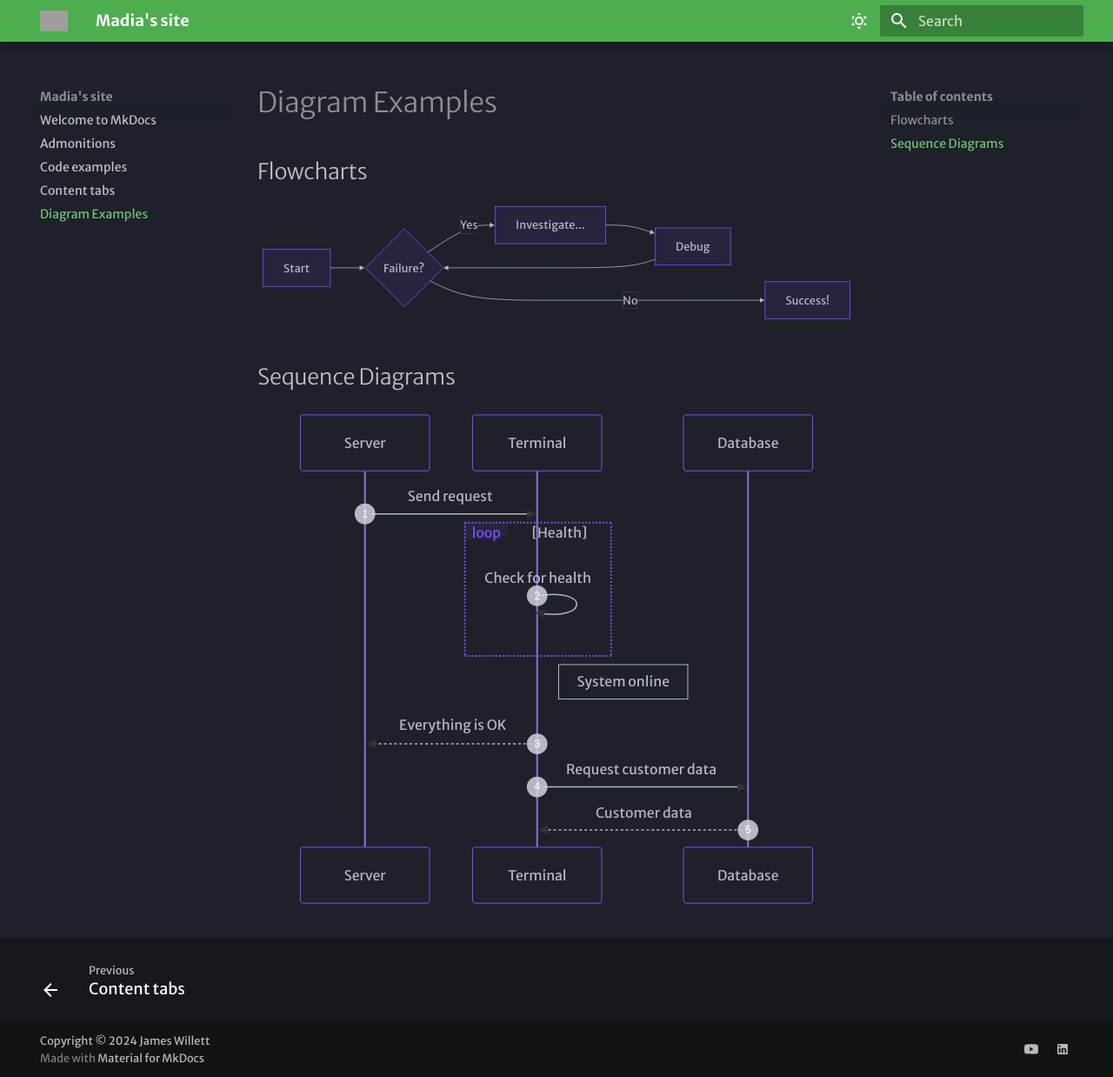
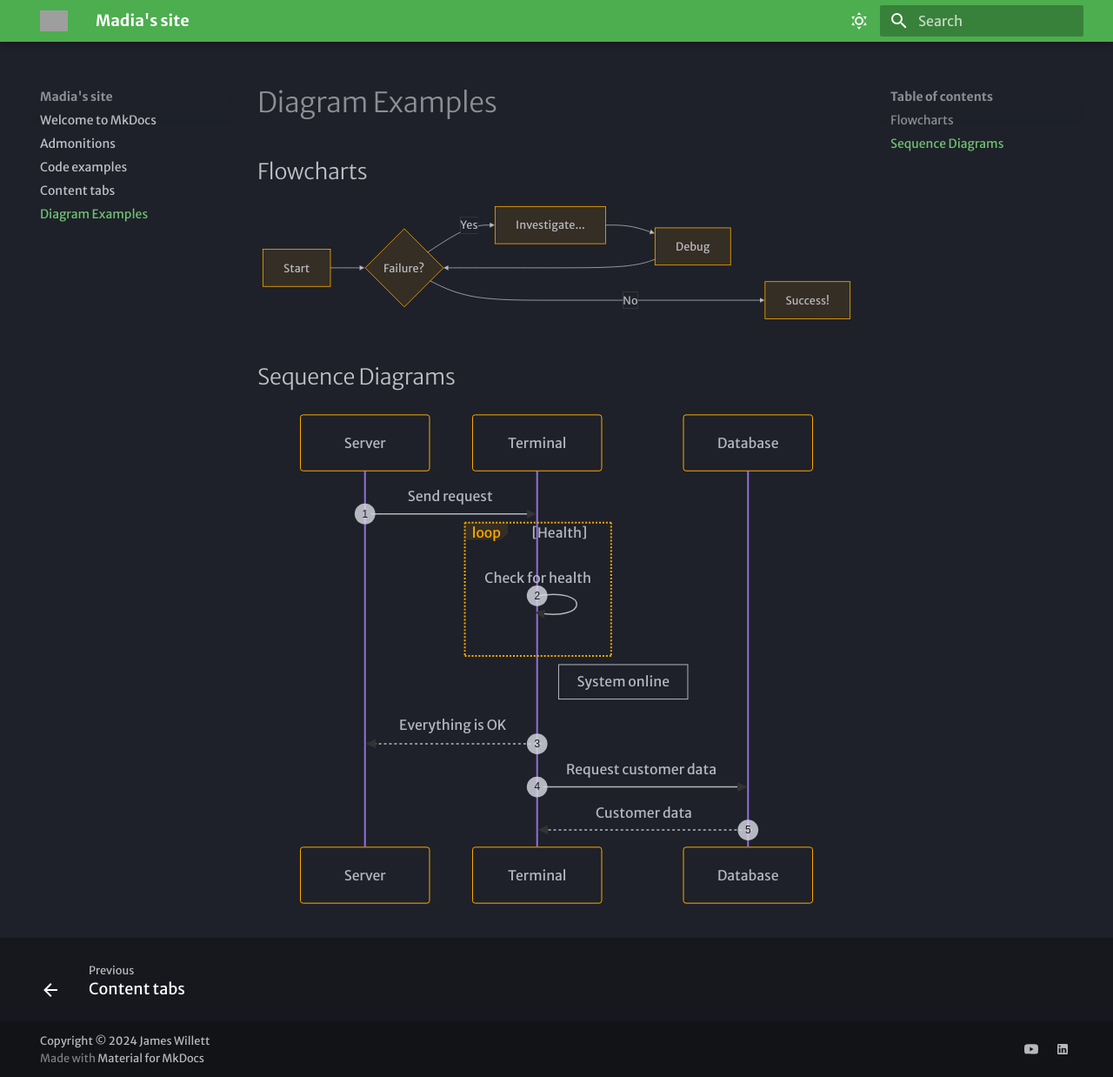
Before and after one commit to mmwilder26/mkdocs-material, an MkDocs documentation site: the page built from docs/diagram-examples.md, in a window 1280 px wide and 1238 px high. Shown: the whole window at 87% size. Built offline with MkDocs 1.6.1 and Material for MkDocs 9.7.7, drawn with Linux system fonts in a browser that asks for light colours; some web fonts are replaced; grey boxes are pictures that could not be loaded.

Commit message:
Changing colors
Signed-off-by: Madia Wilder <madiawilder@madiawilder-hnw57q5d44.attlocal.net>

```diff
--- a/mkdocs.yml
+++ b/mkdocs.yml
@@ -18,7 +18,7 @@ theme:
         icon: material/weather-sunny
         name: Dark mode
       primary: green
-      accent: deep purple
+      accent: amber
 
   # Light Mode
     - scheme: default
```
